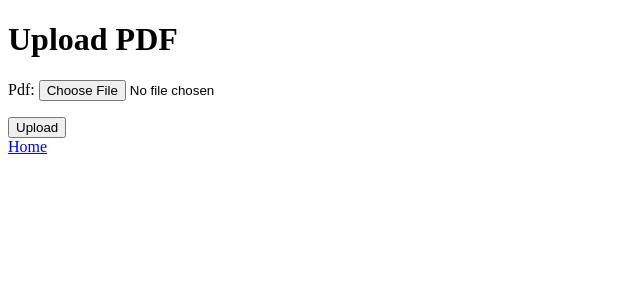
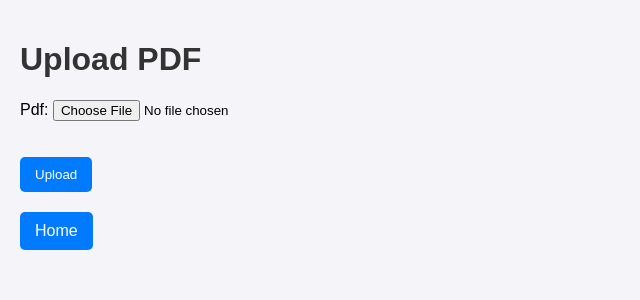
Before and after one commit to kidharb/budgetapp, a Django app: page /upload/ in a window 1280 px wide. Shown: the top 300 px of the page, without its empty margins (0-640 px from the left). Run offline with Django 4.2, Linux system fonts and the light colour scheme.

Commit message:
Added style sheets

```diff
--- a/budgetapp/settings.py
+++ b/budgetapp/settings.py
@@ -29,6 +29,10 @@ ALLOWED_HOSTS = []
 
 
 # Application definition
+STATIC_URL = '/static/'
+STATICFILES_DIRS = [
+    BASE_DIR / "static",
+]
 
 INSTALLED_APPS = [
     'budgetapp',
--- a/budgetapp/templates/home.html
+++ b/budgetapp/templates/home.html
@@ -2,6 +2,8 @@
 <html>
 <head>
     <title>Home</title>
+    {% load static %}
+    <link rel="stylesheet" type="text/css" href="{% static 'css/styles.css' %}">
 </head>
 <body>
     <h1>Welcome to the PDF Parser App</h1>
--- a/budgetapp/templates/upload.html
+++ b/budgetapp/templates/upload.html
@@ -2,6 +2,8 @@
 <html>
 <head>
     <title>Upload PDF</title>
+    {% load static %}
+    <link rel="stylesheet" type="text/css" href="{% static 'css/styles.css' %}">
 </head>
 <body>
     <h1>Upload PDF</h1>
@@ -10,6 +12,6 @@
         {{ form.as_p }}
         <button type="submit">Upload</button>
     </form>
-    <a href="{% url 'home' %}">Home</a> <!-- Home Button -->
+    <a href="{% url 'home' %}">Home</a>
 </body>
 </html>
--- a/budgetapp/templates/view_pdfs.html
+++ b/budgetapp/templates/view_pdfs.html
@@ -2,6 +2,8 @@
 <html>
 <head>
     <title>Stored PDFs</title>
+    {% load static %}
+    <link rel="stylesheet" type="text/css" href="{% static 'css/styles.css' %}">
 </head>
 <body>
     <h1>Stored PDF Contents</h1>
@@ -10,6 +12,6 @@
             <li><strong>{{ pdf.title }}</strong>: <pre>{{ pdf.content }}</pre></li>
         {% endfor %}
     </ul>
-    <a href="{% url 'home' %}">Home</a> <!-- Home Button -->
+    <a href="{% url 'home' %}">Home</a>
 </body>
 </html>
--- /dev/null
+++ b/static/css/styles.css
@@ -0,0 +1,32 @@
+/* styles.css */
+
+body {
+    font-family: Arial, sans-serif;
+    margin: 0;
+    padding: 20px;
+    background-color: #f4f4f9;
+}
+
+h1 {
+    color: #333;
+}
+
+button, a {
+    display: inline-block;
+    padding: 10px 15px;
+    margin-top: 20px;
+    color: white;
+    background-color: #007bff;
+    border: none;
+    text-decoration: none;
+    border-radius: 5px;
+    cursor: pointer;
+}
+
+button:hover, a:hover {
+    background-color: #0056b3;
+}
+
+form {
+    margin-top: 20px;
+}
```
Also changed, not shown: 1 other file.
